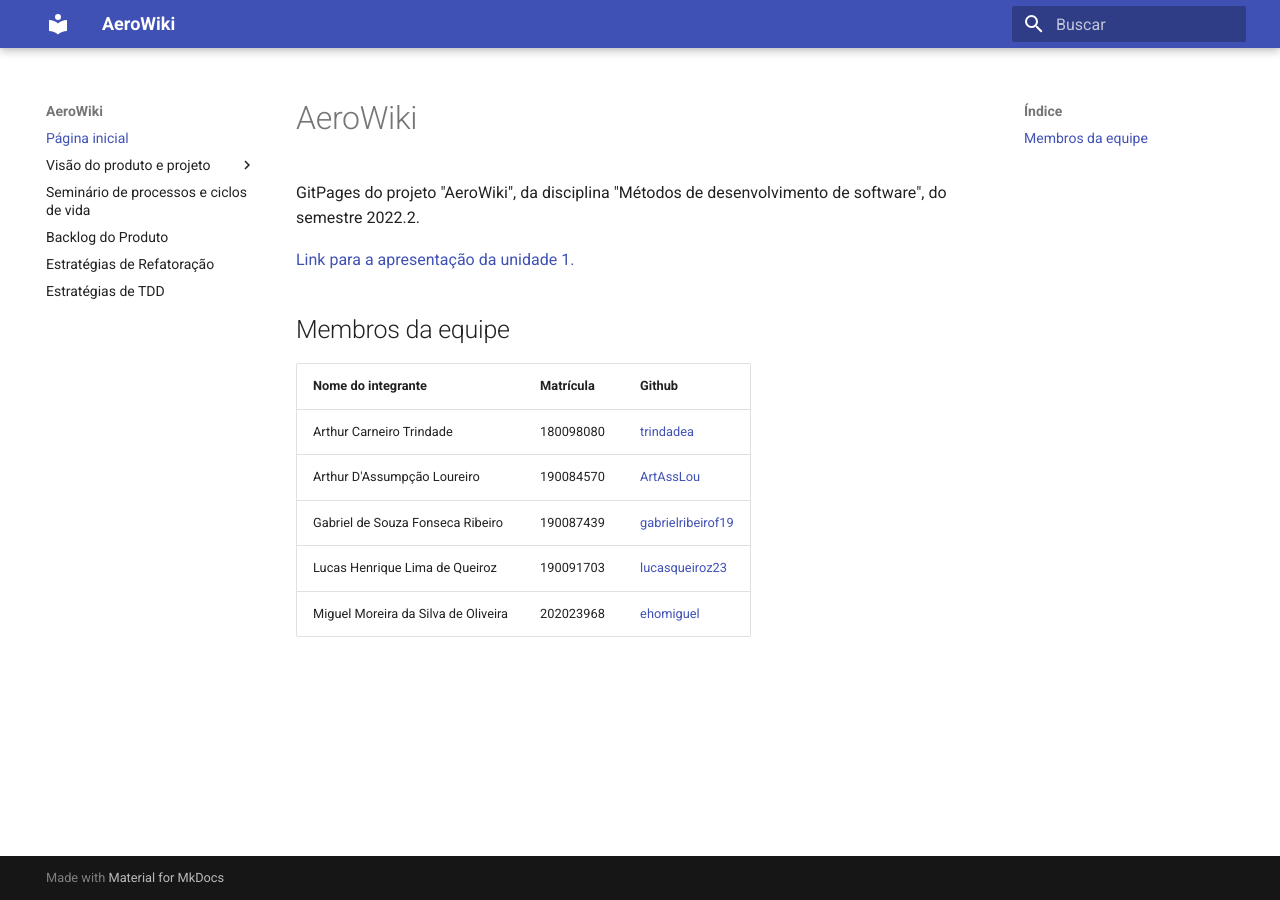
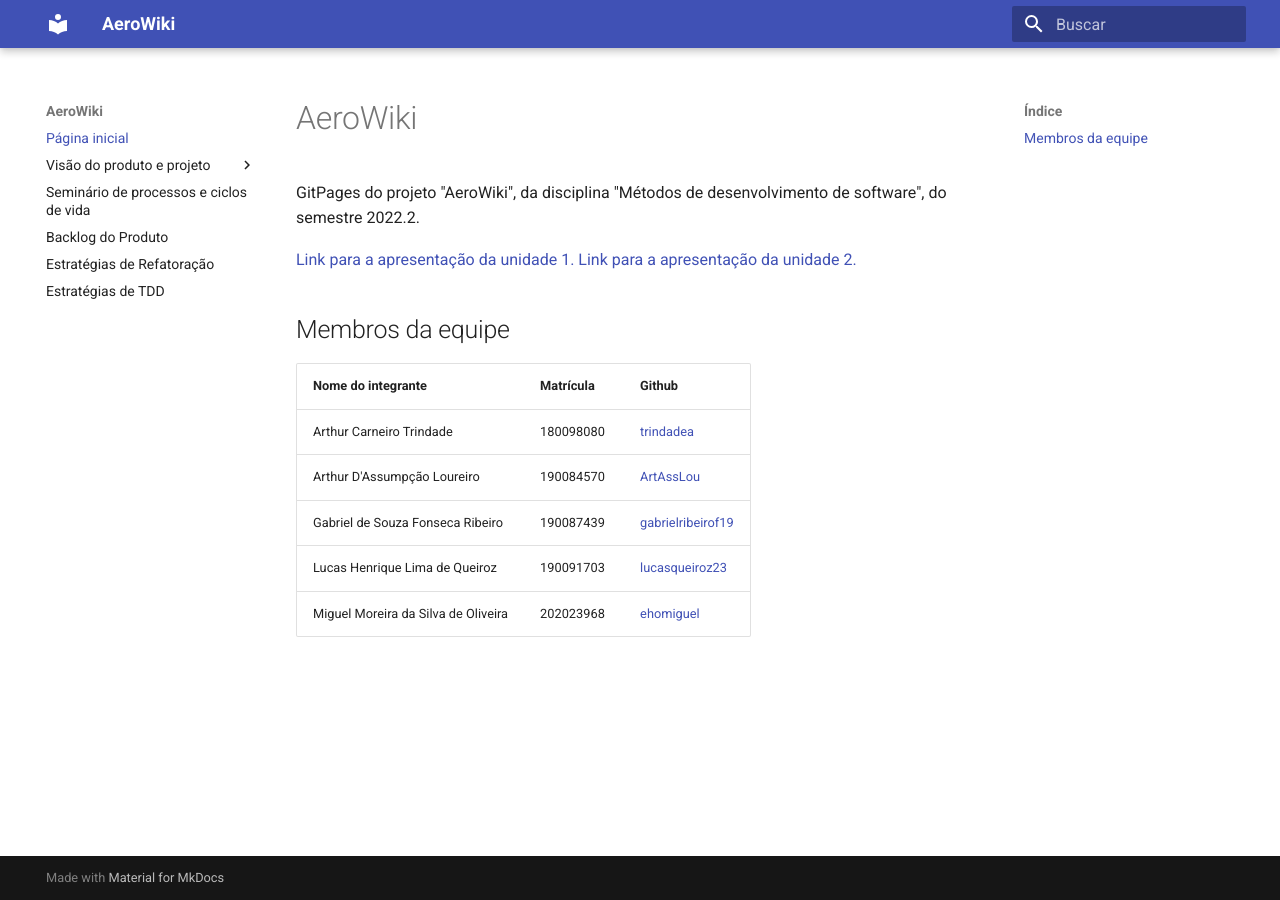
Before and after one commit to mdsreq-fga-unb/2022.2-AeroWiki, an MkDocs documentation site: the page built from docs/index.md, in a window 1280 px wide. Built offline with MkDocs 1.6.1 and Material for MkDocs 9.7.7, drawn with Linux system fonts in a browser that asks for light colours.

Commit message:
Update index.md

```diff
--- a/docs/index.md
+++ b/docs/index.md
@@ -3,6 +3,7 @@
 GitPages do projeto "AeroWiki", da disciplina "Métodos de desenvolvimento de software", do semestre 2022.2.
 
 <a href="https://www.youtube.com/watch?v=Z9P06O2Z-KA"> Link para a apresentação da unidade 1.</a>
+<a href="https://youtu.be/SqbOQjjPxpY"> Link para a apresentação da unidade 2.</a>
 
 ## Membros da equipe
 
```
